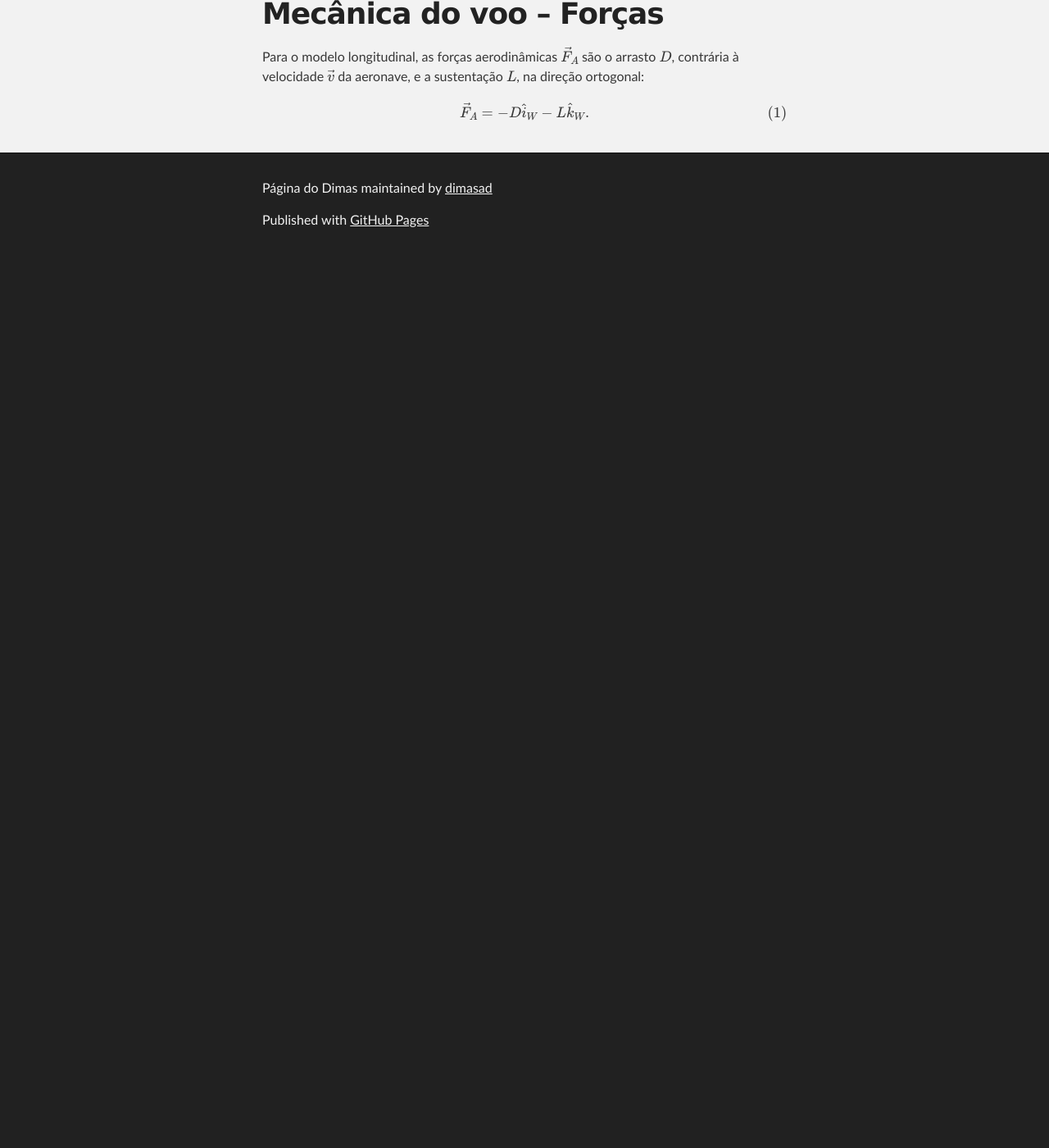
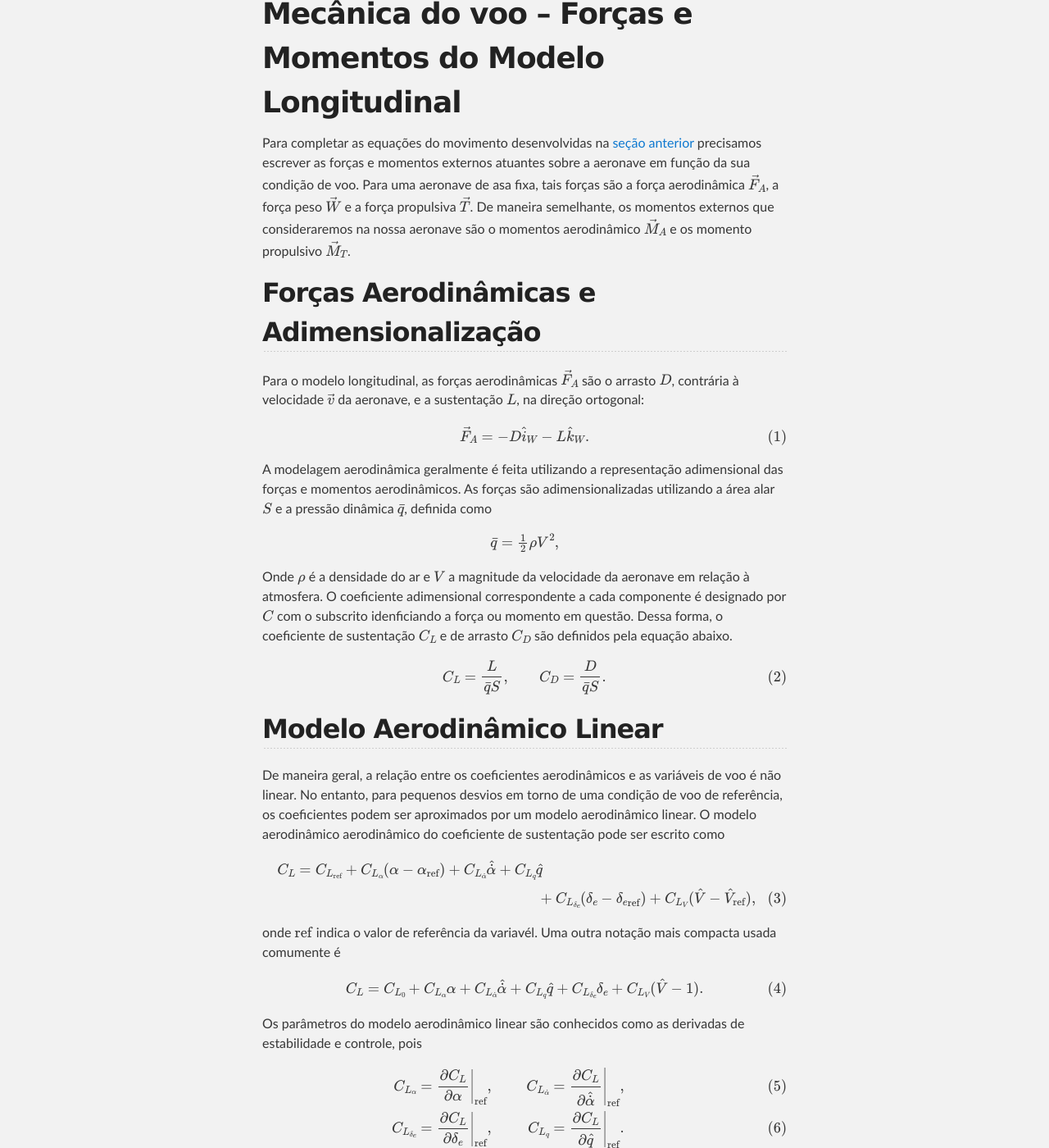
Before and after one commit to dimasad/dimasad.github.io.OLD, a Jekyll site: the page built from _mecvoo/forcas-long.md, in a window 1280 px wide and 1400 px high, scrolled down 270 px. Shown: the whole window at 82% size. Built offline with Jekyll 4.4.1, drawn with Linux system fonts in a browser that asks for light colours; formulas are drawn with MathJax 3; before the commit the page ends 900 px from its top, so only the background shows below that; some of the changed text lies outside the part shown.

Commit message:
+material de forças e momentos longitudinais.

```diff
--- a/_mecvoo/forcas-long.md
+++ b/_mecvoo/forcas-long.md
@@ -1,10 +1,22 @@
 ---
 layout: default
-title: Mecânica do voo -- Forças
+title: Mecânica do voo -- Forças do Modelo Longitudinal
 ---
 
-Mecânica do voo -- Forças
-=========================
+Mecânica do voo -- Forças e Momentos do Modelo Longitudinal
+===========================================================
+
+Para completar as equações do movimento desenvolvidas na [seção anterior]
+precisamos escrever as forças e momentos externos atuantes sobre a aeronave
+em função da sua condição de voo. Para uma aeronave de asa fixa, tais forças
+são a força aerodinâmica $$\vec F_A$$, a força peso $$\vec W$$ e a força
+propulsiva $$\vec T$$. De maneira semelhante, os momentos externos que
+consideraremos na nossa aeronave são o momentos aerodinâmico $$\vec M_A$$
+e os momento propulsivo $$\vec M_T$$.
+
+
+Forças Aerodinâmicas e Adimensionalização
+-----------------------------------------
 
 Para o modelo longitudinal, as forças aerodinâmicas $$\vec F_A$$ são o arrasto
 $$D$$, contrária à velocidade $$\vec v$$ da aeronave, e a sustentação $$L$$,
@@ -14,3 +26,86 @@ na direção ortogonal:
   \vec F_A = - D \hat i_W - L \hat k_W.
   \label{eq:F_A}
 \end{equation}
+
+A modelagem aerodinâmica geralmente é feita utilizando a representação
+adimensional das forças e momentos aerodinâmicos. As forças são
+adimensionalizadas utilizando a área alar $$S$$ e a pressão dinâmica $$\bar q$$,
+definida como
+
+$$
+  \bar q = \tfrac 12 \rho V^2,
+$$
+
+Onde $$\rho$$ é a densidade do ar e $$V$$ a magnitude da velocidade da
+aeronave em relação à atmosfera.
+O coeficiente adimensional correspondente a cada componente é designado por
+$$C$$ com o subscrito idenficiando a força ou momento em questão. Dessa forma,
+o coeficiente de sustentação $$C_L$$ e de arrasto $$C_D$$ são definidos pela
+equação abaixo.
+
+\begin{align}
+  C_L &= \frac{L}{\bar q S}, &
+  C_D &= \frac{D}{\bar q S}.
+\end{align}
+
+Modelo Aerodinâmico Linear
+--------------------------
+
+De maneira geral, a relação entre os coeficientes aerodinâmicos e as variáveis
+de voo é não linear. No entanto, para pequenos desvios em torno de uma condição
+de voo de referência, os coeficientes podem ser aproximados por um modelo
+aerodinâmico linear. O modelo aerodinâmico aerodinâmico do coeficiente de
+sustentação pode ser escrito como
+
+$$
+\begin{multline}
+  C_L = C_{L_{\operatorname{ref}}} +
+  C_{L_\alpha} (\alpha - \alpha_{\operatorname{ref}}) +
+  C_{L_{\dot{\alpha}}} \hat {\dot \alpha} +
+  C_{L_q} \hat q
+  \newline +
+  C_{L_{\delta_e}} (\delta_e - {\delta_e}_{\operatorname{ref}}) +
+  C_{L_V} (\hat V - \hat {V}_{\operatorname{ref}}),
+\end{multline}
+$$
+
+onde $$\operatorname{ref}$$ indica o valor de referência da variavél.
+Uma outra notação mais compacta usada comumente é
+
+$$
+\begin{equation}
+  C_L = C_{L_0} +
+  C_{L_\alpha} \alpha +
+  C_{L_{\dot{\alpha}}} \hat {\dot \alpha} +
+  C_{L_q} \hat q +
+  C_{L_{\delta_e}} \delta_e +
+  C_{L_V} (\hat V - 1).
+\end{equation}
+$$
+
+Os parâmetros do modelo aerodinâmico linear são conhecidos como as derivadas
+de estabilidade e controle, pois
+
+$$
+\begin{align}
+  C_{L_\alpha} &=
+  \left.
+  \frac{\partial C_L}{\partial \alpha}\right|_{\operatorname{ref}}, &
+  C_{L_{\dot \alpha}} &=
+  \left.
+  \frac{\partial C_L}{\partial \hat{\dot\alpha}}\right|_{\operatorname{ref}},
+  \newline
+  C_{L_{\delta_e}} &=
+  \left.
+  \frac{\partial C_L}{\partial \delta_e}\right|_{\operatorname{ref}}, &
+  C_{L_q} &=
+  \left.
+  \frac{\partial C_L}{\partial \hat q}\right|_{\operatorname{ref}}. &
+  \newline
+  C_{L_V} &=
+  \left.
+  \frac{\partial C_L}{\partial \hat V}\right|_{\operatorname{ref}}. &
+  \end{align}
+$$
+
+[seção anterior]: ../long-eqmov
```
Also changed, not shown: _mecvoo/long-eqmov.md (+2 -3 lines), index.md (+1 -0 lines).
